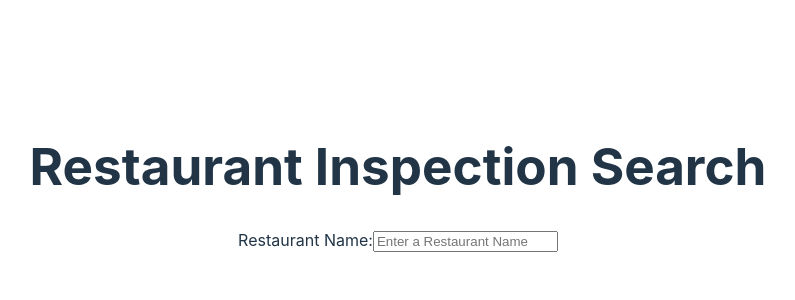
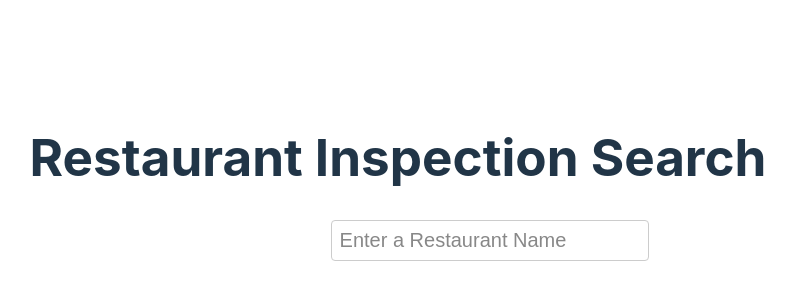
Before and after one commit to psaha123/restaurant_inspection_client_hw, a React (Vite) app: page / in a window 1280 px wide. Shown: the part 222-522 px from the top of the page, without its empty margins (242-1037 px from the left). Built offline with nearby package versions, Linux system fonts and the light colour scheme.

Commit message:
Update App.css

```diff
--- a/src/App.css
+++ b/src/App.css
@@ -43,10 +43,29 @@
   color: #888;
 }
 
-/* New CSS for the white blocks (inspection results) */
+#search label {
+  font-size: 1.25rem;
+  margin-right: 0.5rem;
+  font-weight: bold;
+  color: #fff;
+}
+
+#search input[type="text"] {
+  font-size: 1.25rem;
+  padding: 0.5rem;
+  border-radius: 4px;
+  border: 1px solid #ccc;
+  width: 300px;
+  max-width: 100%;
+}
+
+#search input[type="text"]::placeholder {
+  color: #888;
+}
+
 #results .inspection {
-  background-color: white; /* Ensures background is white */
-  color: black; /* Sets text color to black for readability */
+  background-color: white;
+  color: black;
   padding: 1rem;
   margin: 1rem 0;
   border-radius: 8px;
@@ -55,10 +74,10 @@
 }
 
 #results .inspection h4 {
-  color: black; /* Ensures the heading is black */
+  color: black;
 }
 
 #results .inspection p {
-  color: black; /* Ensures all paragraph text is black */
+  color: black;
   margin: 0.5rem 0;
 }
```
